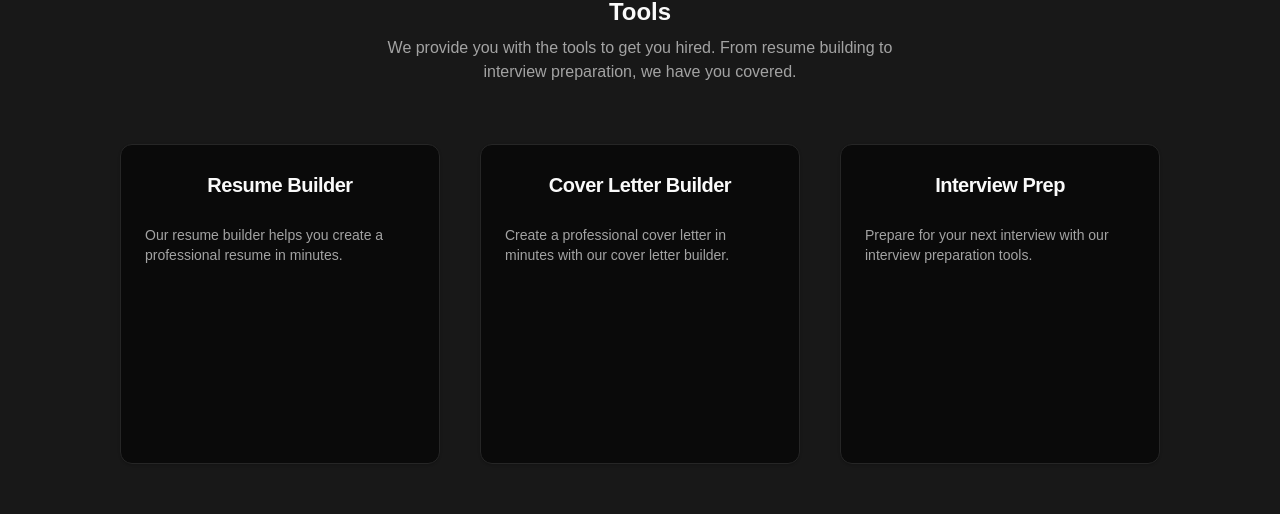
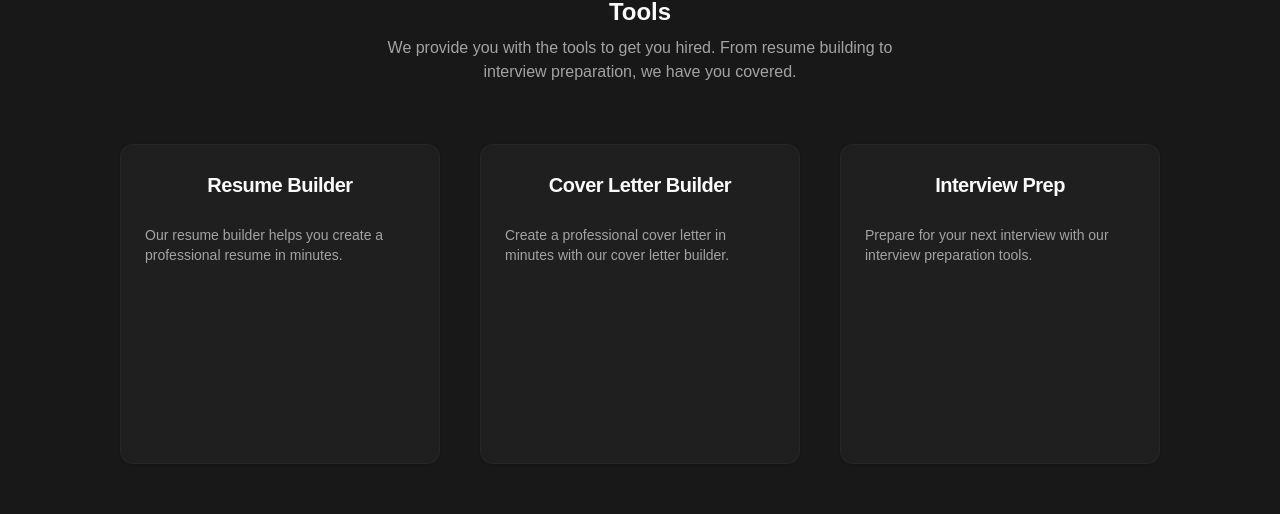
Before and after one commit to florixak/career-coach, a Next.js app: page / in a window 1280 px wide. Shown: the part 950-1464 px from the top of the page. Built offline with nearby package versions, Linux system fonts and the light colour scheme; no server answers; the database is empty; a web font is replaced by a local one.

Commit message:
Update card background

```diff
--- a/components/ToolsSection.tsx
+++ b/components/ToolsSection.tsx
@@ -30,7 +30,7 @@ const ToolsSection = () => {
     >
       <div className="flex flex-col md:flex-row gap-10 items-center my-10">
         {tools.map((tool, index) => (
-          <Card key={index} className="max-w-xs h-[20rem]">
+          <Card key={index} className="max-w-xs h-[20rem] bg-muted/50">
             <CardHeader className="flex items-center justify-center h-20">
               <CardTitle className="text-xl">{tool.title}</CardTitle>
             </CardHeader>
```
